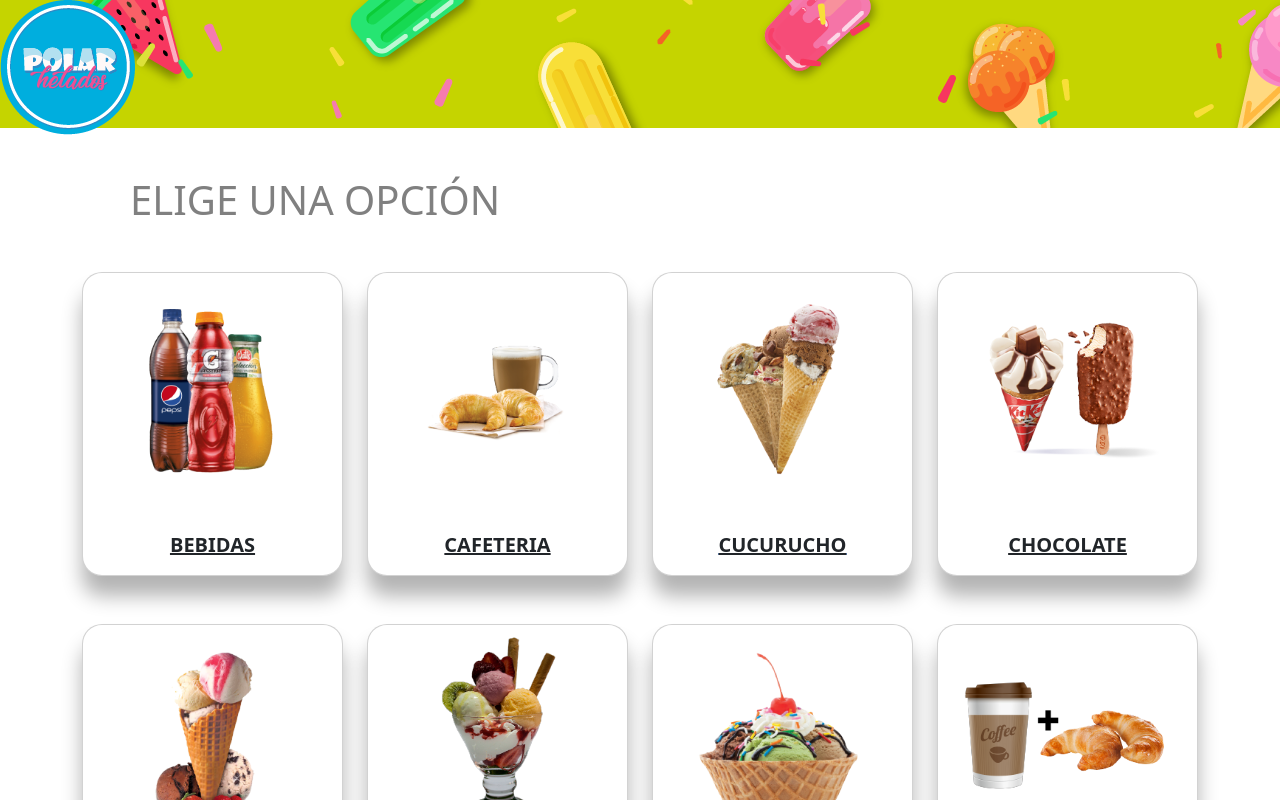
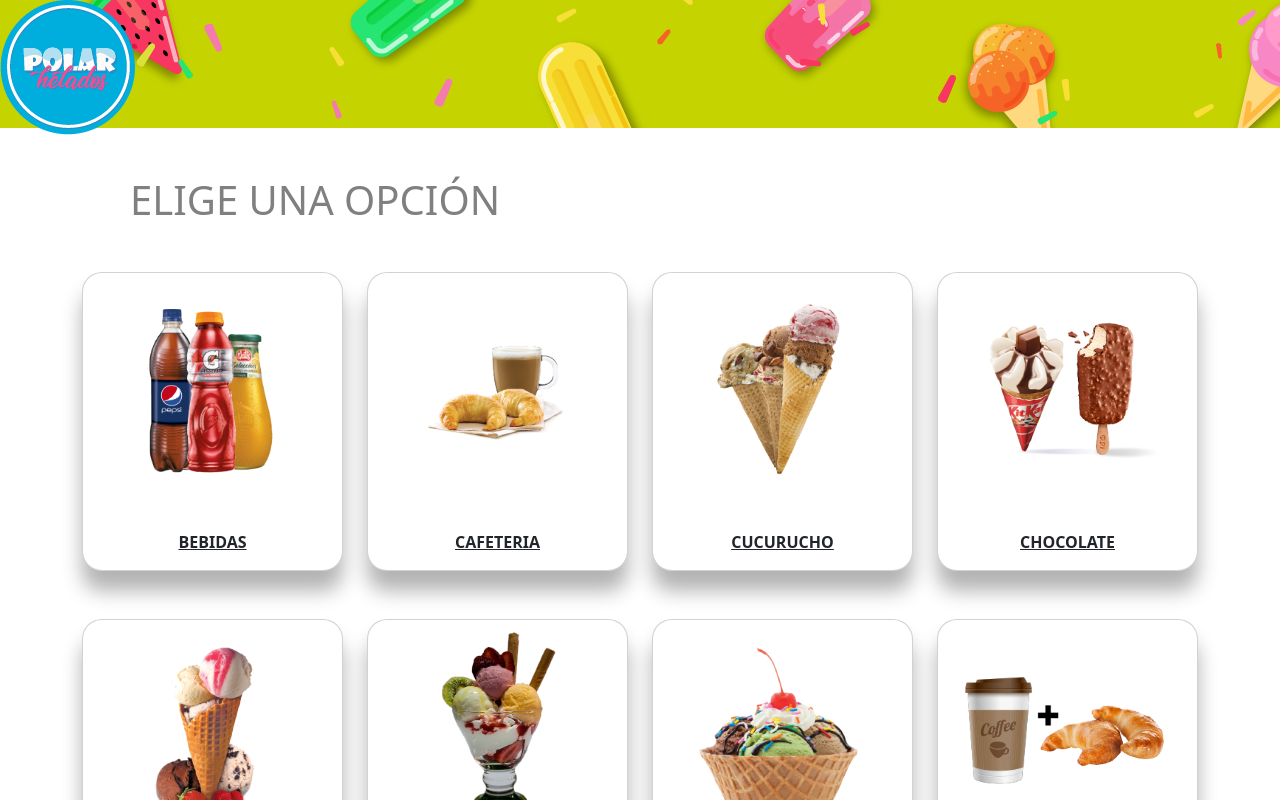
Before and after one commit to FloorLorenzati/autoserv, a React (Create React App) app: page /pantalla1 in a window 1280 px wide. Shown: the top 800 px of the page. Built offline with nearby package versions, Linux system fonts and the light colour scheme.

Commit message:
Errores de dimensiones

```diff
--- a/src/css/pantalla1.css
+++ b/src/css/pantalla1.css
@@ -79,6 +79,7 @@
 #textDecoration {
   text-decoration: underline;
   font-weight: bold;
+  font-size: 1em;
 }
 
 .customBtn {
--- a/src/css/pantalla2.css
+++ b/src/css/pantalla2.css
@@ -33,7 +33,6 @@
   }
 }
 
-
 @media only screen and (max-width: 550px) {
   .containerBarra {
     background-image: url("../img/barra-mobile.png");
@@ -45,8 +44,7 @@
   }
 }
 
-
-@media only screen and (max-width: 990px) {
+/* @media only screen and (max-width: 990px) {
   .containerInfo .row .col-md-3 {
     flex-basis: 50%;
     max-width: 50%;
@@ -90,16 +88,11 @@
   .card-body {
     padding: 10px;
   }
-  }
-
-
-
-
+} */
 
 .card-body {
   padding: 10px;
 }
-
 
 .title {
   color: gray;
@@ -117,6 +110,7 @@
 #textDecoration {
   text-decoration: underline;
   font-weight: bold;
+  font-size: 1em;
 }
 
 .customBtn {
--- a/src/css/portada.css
+++ b/src/css/portada.css
@@ -6,7 +6,7 @@
   background-size: cover;
 }
 
-@media only screen and (max-width: 425px) {
+@media only screen and (max-width: 700px) {
   .portadaContainer {
     background-image: url("../img/portada-mobile.png");
     background-repeat: no-repeat;
```
Lines whose indentation alone changed are shown as unchanged.
